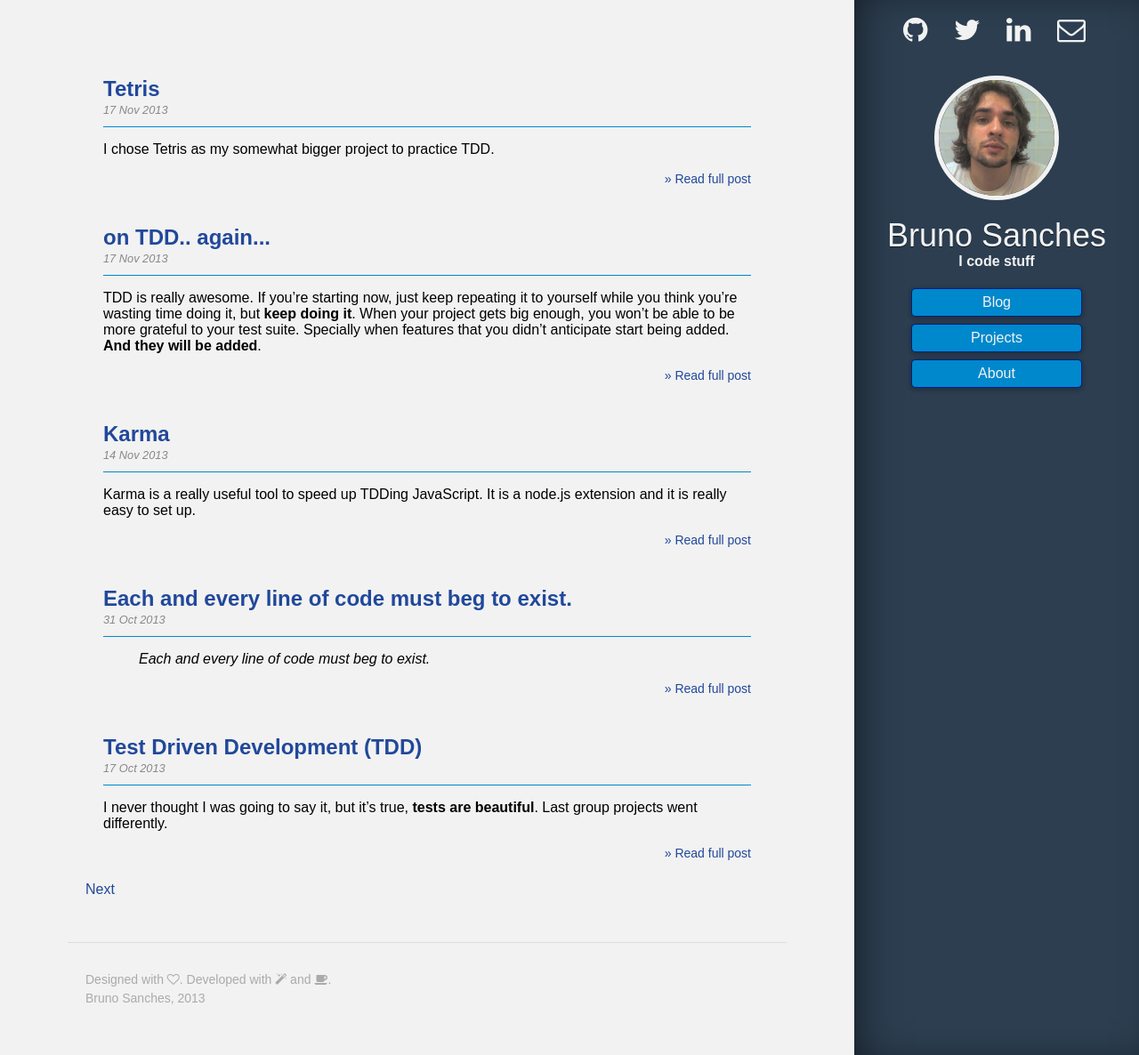
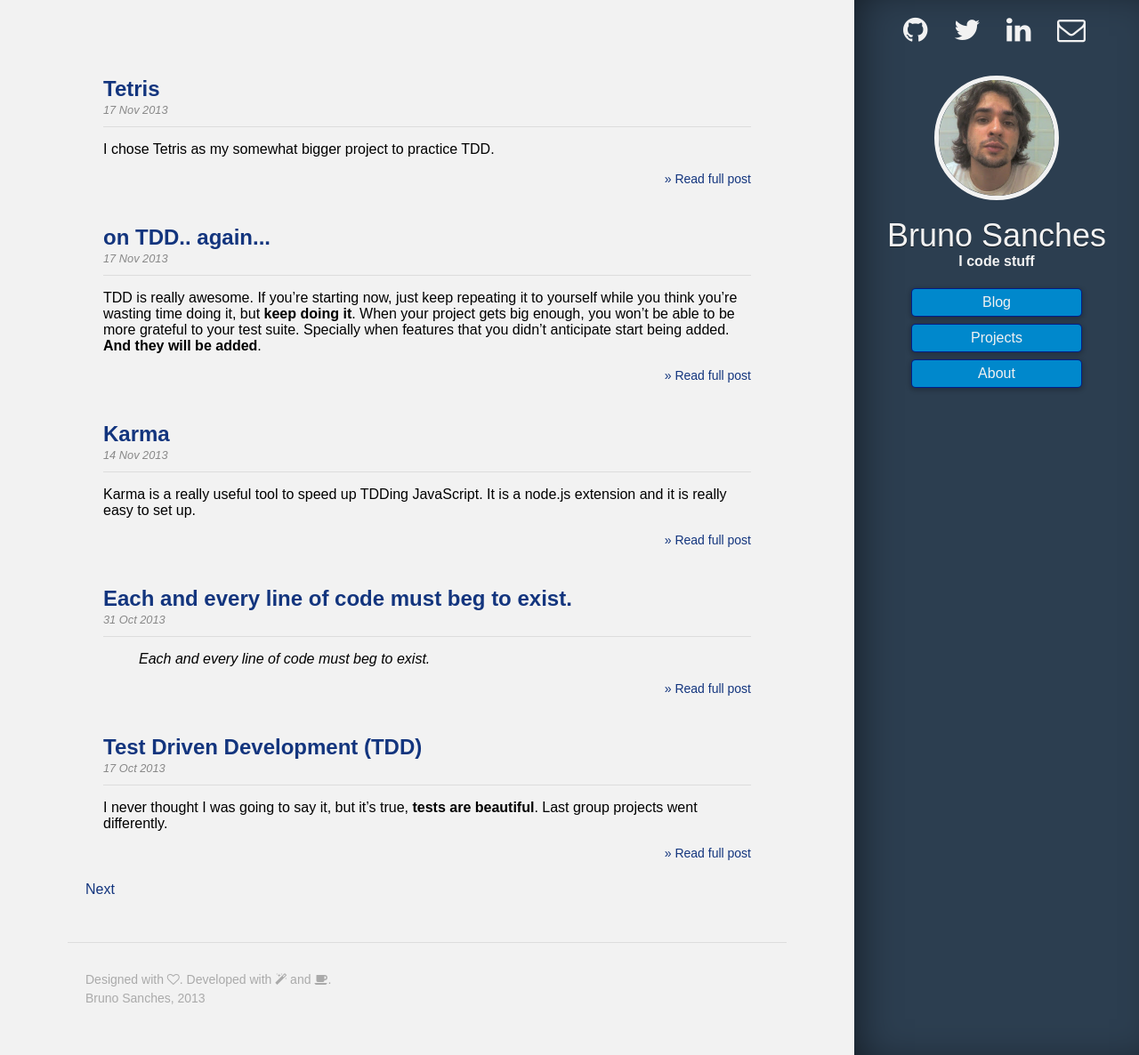
Before and after one commit to brunops/brunops.github.io, a Jekyll site: the page built from index.html, in a window 1280 px wide and 1186 px high. Shown: the whole window at 89% size. Built offline with Jekyll 4.4.1, drawn with Linux system fonts in a browser that asks for light colours; some web fonts are replaced; Markdown is read by kramdown in place of the engine named in the settings; the list of posts is cut into pages by our own code.

Commit message:
Enforce a better pattern of blue tones
* Delete duplicated / commented attributes
* Set same ton of blue for all links on hover
* Set Darker blue to content links
* Set lighter gray to post-header border-bottom (same as footer)

```diff
--- a/css/main.css
+++ b/css/main.css
@@ -8,8 +8,12 @@ body {
 }
 
 a {
-  color: #21489B;
+  color: #13357E;
   text-decoration: none;
+}
+
+a:hover {
+  color: #3498db;
 }
 
 /*****************************************************************************/
@@ -53,13 +57,8 @@ a {
 }
 
 .post-header {
-  /*position: relative;*/
-  /*width: 90%;*/
-  /*margin-bottom: 20px;*/
   padding-bottom: 10px;
-  border-bottom: 1px solid #08c;
-  /*left: -30px;*/
-  /*padding: 10px 10px 10px 20px;*/
+  border-bottom: 1px solid #ddd;
 }
 
 .date {
@@ -117,8 +116,6 @@ a {
 }
 
 .social-links a:hover {
-  color: #F7C769;
-  color: #6986E0;
   color: #3498db;
 }
 
@@ -170,7 +167,6 @@ a {
   font-size: 0; /* hack to remove 1px distance between menu items */
   display: inline-block;
   width: 100%;
-  width: 100%;
   height: 100%;
   padding: 0;
 }
@@ -192,7 +188,6 @@ a {
   padding: 7px;
   font-weight: 200;
   height: 100%;
-  background: #6986E0;
   background: #08c;
   box-shadow: 0 .1em .3em .1em rgba(0,0,0,.2);
 }
```
